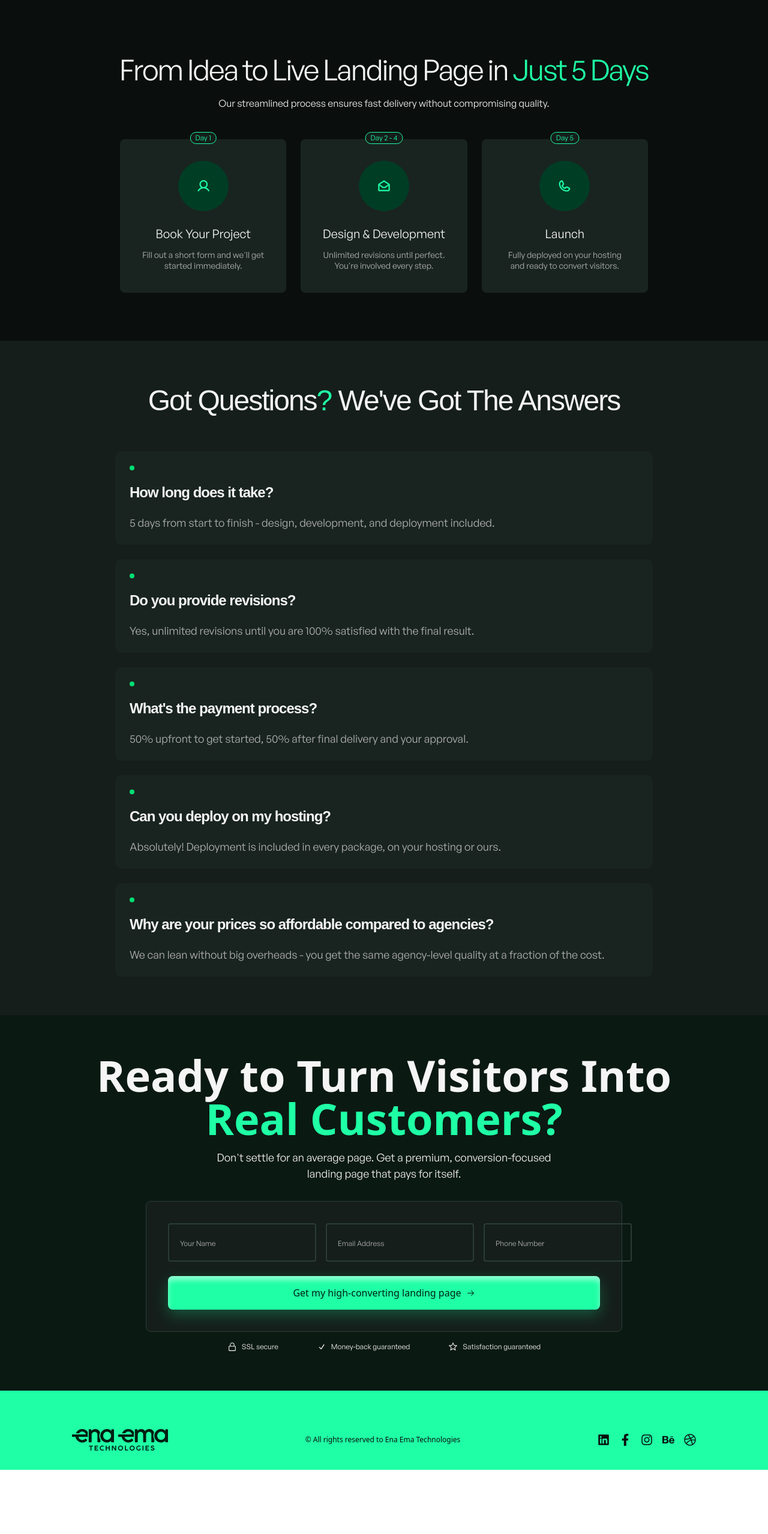
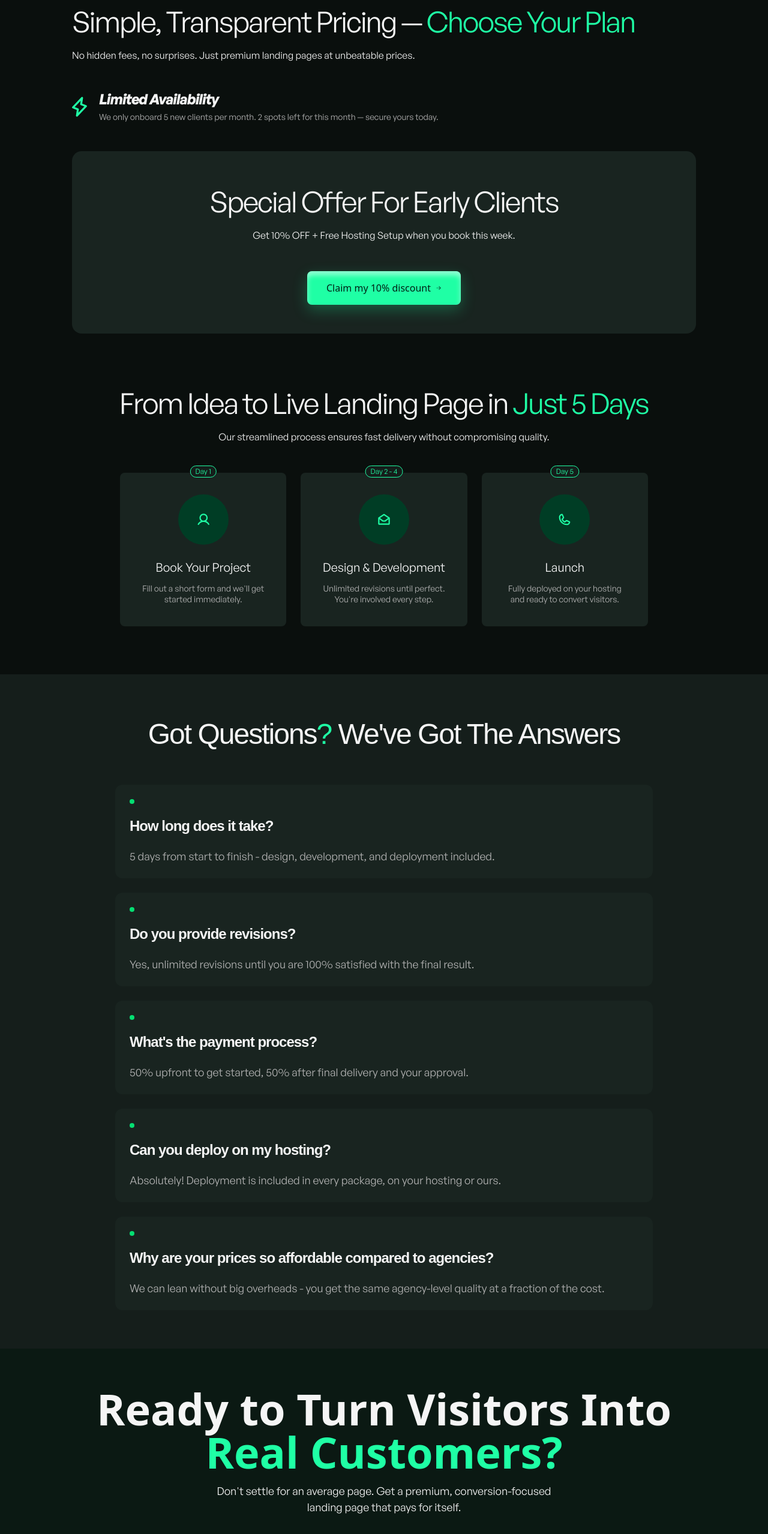
Before and after one commit to Showrab15/troscan-landing, a Next.js app: page / in a window 1280 px wide. Shown: the top 2557 px of the page at 60% size. Before the commit the page ends 2450 px from the top, so only its background shows below. Built offline with nearby package versions, Linux system fonts and the light colour scheme.

Commit message:
claim special offer section done

```diff
--- a/src/app/page.js
+++ b/src/app/page.js
@@ -1,9 +1,11 @@
 import Contact from "@/components/Contact/Contact";
 import FAQSection from "@/components/FAQ/FAQ";
+import Pricing from "@/components/Pricing/Pricing";
 
 export default function Home() {
   return (
     <div>
+      <Pricing />
       <FAQSection />
       <Contact />
     </div>
--- a/src/components/Contact/Contact.js
+++ b/src/components/Contact/Contact.js
@@ -1,112 +1,3 @@
-// // src/components/HeroFormSection.js
-// import {
-//   ArrowRightIcon,
-//   CheckIcon,
-//   LockClosedIcon,
-//   StarIcon,
-// } from "@radix-ui/react-icons";
-
-// export default function Contact() {
-//   return (
-//     <section
-//       className="bg-[var(--Color-Background-dark,#0A0F0D)] py-16 flex flex-col
-//      items-center text-center px-4 sm:px-6 lg:px-12"
-//     >
-//       {/* Title */}
-//       <h2
-//         className=" text-[36px] leading-[36px] md:text-[64px]
-//          md:leading-[72px] xl:text-[72px] xl:leading-[72px] font-bold
-//        text-[#F5F5F5] mb-4 font-sans"
-//       >
-//         Ready to Turn <br className="xl:hidden md:block hidden" /> Visitors Into{" "}
-//         <br className="md:block hidden" />
-//         <span className="text-[#1FFFA5]">Real Customers?</span>
-//       </h2>
-//       <p className="font-normal text-[#F5F5F5]  xl:text-[18px] text-[14px] sm:text-[16px] mb-8 max-w-[600px]">
-//         {`Don't`} settle for an average page. Get a premium, conversion-focused
-//         landing page that pays for itself.
-//       </p>
-
-//       {/* Form Container */}
-//       <div>
-//         <div
-//           className="bg-[var(--Color-Background,#151E1B)] border border-[var(--Color-Stroke,#2A3C36)]
-//              rounded-lg p-9 flex flex-col gap-6 md:max-w-[794px] max-w-[616px] w-full"
-//         >
-//           {/* Input Fields */}
-//           <div className="flex flex-col md:flex-row gap-4">
-//             <input
-//               type="text"
-//               placeholder="Your Name"
-//               className="flex-1 border-2 border-[#1FFFA5] rounded-[4px] p-[18px] text-[#B2B2B2] placeholder:text-[#B2B2B2] placeholder:text-[12px] focus:outline-none"
-//             />
-//             <input
-//               type="email"
-//               placeholder="Email Address"
-//               className="flex-1 border-2 border-[#1FFFA5] rounded-[4px] p-[18px]
-//               text-[#B2B2B2] placeholder:text-[#B2B2B2]  placeholder:text-[12px] focus:outline-none"
-//             />
-//             <input
-//               type="tel"
-//               placeholder="Phone Number"
-//               className="flex-1 border-2 border-[#1FFFA5] rounded-[4px] p-[18px] text-[#B2B2B2] placeholder:text-[#B2B2B2]  placeholder:text-[12px] focus:outline-none"
-//             />
-//           </div>
-
-//           {/* Button below inputs */}
-//           <button
-//             className="mx-auto flex items-center justify-center gap-2 bg-[#1FFFA5]
-//          text-[#002013] font-medium font-sans rounded-lg px-8
-//          py-4
-//           w-full shadow-[0px_9px_24px_0px_rgba(31,255,165,0.25),0px_7px_8px_0px_rgba(255,255,255,0.5)_inset] text-[12px] md:text-[16px]"
-//           >
-//             Get my high-converting landing page <ArrowRightIcon />
-//           </button>
-//         </div>
-//         <div className="mt-[16px] w-full max-w-[794px] text-[#F5F5F5] text-[12px] font-normal">
-//           {/* Mobile layout */}
-//           <div className="flex justify-between md:hidden px-[ 16px]">
-//             {/* Left Side */}
-//             <div className="flex flex-col gap-4">
-//               <div className="flex items-center gap-2">
-//                 <LockClosedIcon className="w-[16px] h-[16px]" />
-//                 SSL secure
-//               </div>
-//               <div className="flex items-center gap-2">
-//                 <StarIcon className="w-[16px] h-[16px]" />
-//                 Satisfaction guaranteed
-//               </div>
-//             </div>
-
-//             {/* Right Side */}
-//             <div className="flex items-center gap-2">
-//               <CheckIcon className="w-[16px] h-[16px]" />
-//               Money-back guaranteed
-//             </div>
-//           </div>
-
-//           {/* Desktop layout */}
-//           <ul className="hidden md:flex justify-center items-center gap-[64px]">
-//             <li className="flex items-center gap-2">
-//               <LockClosedIcon className="w-[16px] h-[16px]" />
-//               SSL secure
-//             </li>
-//             <li className="flex items-center gap-2">
-//               <CheckIcon className="w-[16px] h-[16px]" />
-//               Money-back guaranteed
-//             </li>
-//             <li className="flex items-center gap-2">
-//               <StarIcon className="w-[16px] h-[16px]" />
-//               Satisfaction guaranteed
-//             </li>
-//           </ul>
-//         </div>
-//       </div>
-//       {/* Guarantee List */}
-//     </section>
-//   );
-// }
-// src/components/HeroFormSection.js
 import {
   ArrowRightIcon,
   CheckIcon,
@@ -130,7 +21,7 @@ export default function Contact() {
         <br className="md:block hidden" />
         <span className="text-[#1FFFA5]">Real Customers?</span>
       </h2>
-      <p className="font-normal text-[#F5F5F5]  xl:text-[18px] text-[14px] sm:text-[16px] mb-8 max-w-[600px]">
+      <p className="font-normal text-[#F5F5F5]  xl:text-[18px] text-[14px] sm:text-[16px] mb-[48px] lg:mb-8 max-w-[600px]">
         {`Don't`} settle for an average page. Get a premium, conversion-focused
         landing page that pays for itself.
       </p>
@@ -139,40 +30,42 @@ export default function Contact() {
       <div>
         <div
           className="bg-[var(--Color-Background,#151E1B)] border border-[var(--Color-Stroke,#2A3C36)]
-             rounded-lg p-9 flex flex-col gap-6 md:max-w-[794px] max-w-[616px] w-full"
+             rounded-lg sm:p-9 p-[12px] flex flex-col gap-6 md:max-w-[794px] max-w-[616px] w-full"
         >
           {/* Input Fields */}
-          <div className="flex flex-col md:flex-row gap-4">
+          <div className="grid grid-cols-1 sm:grid-cols-3 gap-4">
             <input
               type="text"
               placeholder="Your Name"
-              className=" cursor-pointer hover:bg-[#192420] flex-1 border-2 border-[#2A3C36] rounded-[4px] p-[18px] text-[#B2B2B2]
+              className=" cursor-pointer hover:bg-[#192420] flex-1 border-2 border-[#2A3C36]
+               rounded-[4px] md:p-[18px] p-[14px] text-[#B2B2B2]
                placeholder:text-[#B2B2B2] placeholder:text-[12px] focus:outline-none
                 focus:border-[#1FFFA5] transition-all duration-300 ease-out"
             />
             <input
               type="email"
               placeholder="Email Address"
-              className="cursor-pointer hover:bg-[#192420] flex-1 border-2 border-[#2A3C36] rounded-[4px] p-[18px]
+              className="cursor-pointer hover:bg-[#192420] flex-1 border-2 border-[#2A3C36]
+              rounded-[4px] md:p-[18px] p-[14px]
               text-[#B2B2B2] placeholder:text-[#B2B2B2]  placeholder:text-[12px]
               focus:outline-none focus:border-[#1FFFA5] transition-all duration-300 ease-out"
             />
             <input
               type="tel"
               placeholder="Phone Number"
-              className="cursor-pointer hover:bg-[#192420] flex-1 border-2 border-[#2A3C36] rounded-[4px] p-[18px]
+              className="cursor-pointer hover:bg-[#192420] flex-1 border-2 border-[#2A3C36]
+               rounded-[4px] md:p-[18px] p-[14px]
                text-[#B2B2B2] placeholder:text-[#B2B2B2]  placeholder:text-[12px]
                focus:outline-none focus:border-[#1FFFA5] transition-all duration-300 ease-out"
             />
           </div>
 
           <button
-            className="mx-auto flex items-center justify-center gap-2 hover:gap-4 bg-[#1FFFA5]
-         text-[#002013] font-medium font-sans rounded-lg hover:rounded-[16px] px-8
-         py-4
-          w-full  text-[12px] md:text-[16px] shadow-[0px_9px_24px_0px_#1FFFA540,0px_7px_8px_0px_#FFFFFF80_inset] hover:shadow-[0px_9px_24px_0px_#1FFFA540,0px_7px_8px_0px_#FFFFFF80_inset]"
+            className="whitespace-nowrap mx-auto flex items-center justify-center gap-2 hover:gap-4 bg-[#1FFFA5]
+         text-[#002013] font-medium font-sans rounded-lg hover:rounded-[16px] px-8 py-4 w-full  text-[12px] md:text-[16px] shadow-[0px_9px_24px_0px_#1FFFA540,0px_7px_8px_0px_#FFFFFF80_inset] hover:shadow-[0px_9px_24px_0px_#1FFFA540,0px_7px_8px_0px_#FFFFFF80_inset]"
           >
-            Get my high-converting landing page <ArrowRightIcon />
+            Get my high-converting landing page{" "}
+            <ArrowRightIcon className="w-[10px] h-[10px]" />
           </button>
         </div>
         <div className="mt-[16px] w-full max-w-[794px] text-[#F5F5F5] text-[12px] font-normal">
--- a/src/components/Footer/Footer.js
+++ b/src/components/Footer/Footer.js
@@ -167,14 +167,15 @@ export default function Footer() {
         </div>
 
         {/* Right Side - Copyright and Icons */}
-        <div className="flex flex-col items-end space-y-3">
+        <div className="flex flex-col items-end space-y-4">
           {/* Copyright Text */}
-          <p className="text-[#0A0F0D] text-[12px] leading-[18px] font-normal font-sans text-right">
-            &copy; All rights reserved to Ena Ema Technologies
+          <p className=" text-[A0F0D] text-[12px] leading-[18px] font-normal font-sans text-right">
+            &copy; All rights reserved to <br className="sm:hidden block" /> Ena
+            Ema Technologies
           </p>
 
           {/* Social Icons */}
-          <div className="flex space-x-4">
+          <div className=" flex space-x-2 sm:space-x-4 items-center">
             <a
               href="https://www.linkedin.com"
               target="_blank"
--- /dev/null
+++ b/src/components/Pricing/Pricing.js
@@ -0,0 +1,62 @@
+import { ArrowRightIcon } from "@radix-ui/react-icons";
+import Image from "next/image";
+
+export default function Pricing() {
+  return (
+    <div className="bg-[#0A0F0D] xl:px-[120px] sm:px-[64px] px-[16px]">
+      <h3
+        className="font-medium font-manrope text-[#F5F5F5] xl:text-[48px] xl:leading-[72px] text-[36px] leading-[42px]
+ -tracking-[2px]"
+      >
+        Simple, Transparent Pricing —{" "}
+        <span className="text-[#1FFFA5]">Choose Your Plan</span>
+      </h3>
+      <p className="mt-[8px] font-normal font-general-sans sm:text-[16px] text-[14px] leading-[18px] sm:leading-[24px] text-[#F5F5F5]">
+        No hidden fees, no surprises. Just premium landing pages at unbeatable
+        prices.
+      </p>
+      {/* middle section */}
+      <div className="flex gap-[20px] items-center my-[48px]">
+        <Image src="/FlashIcon.svg" alt="Flash Icon" width={25} height={36} />
+        <div>
+          <h6 className="font-manrope font-bold text-[24px] leading-[26px] -tracking-[1px] text-[#F5F5F5]">
+            Limited Availability
+          </h6>
+          <p className="mt-[8px] font-normal font-general-sans text-[14px] leading-[18px] text-[#B2B2B2]">
+            We only onboard 5 new clients per month. 2 spots left for this month
+            — secure yours today.
+          </p>
+        </div>
+      </div>
+
+      {/* box section */}
+      <section
+        className="bg-[#192420] rounded-[16px] md:p-[48px] sm:p-[32px] p-[24px] flex flex-col
+     items-center text-center "
+      >
+        {/* Title */}
+        <h2
+          className="text-[24px] leading-[26px] md:text-[36px]
+         md:leading-[42px] xl:text-[48px] xl:leading-[72px] sm:-tracking-[2px] -tracking-[2px] sm:font-medium
+       sm:text-[#F5F5F5] font-bold text-[#1FFFA5]  font-manrope"
+        >
+          Special Offer For Early Clients
+        </h2>
+        <p className="mt-2 font-general-sans font-normal text-[#F5F5F5]  xl:text-[16px] text-[14px] sm:text-[16px] leading-[24px]">
+          Get 10% OFF + Free Hosting Setup when you book this week.
+        </p>
+        <button
+          className="w-auto mt-[24px] sm:mt-[48px]  mx-auto flex items-center justify-center
+                     gap-2 hover:gap-4 bg-[#1FFFA5]
+                 text-[#002013] font-medium font-sans rounded-lg hover:rounded-[16px]
+                  px-8 py-4   text-[12px] md:text-[16px]
+                   shadow-[0px_9px_24px_0px_#1FFFA540,0px_7px_8px_0px_#FFFFFF80_inset]
+                    hover:shadow-[0px_9px_24px_0px_#1FFFA540,0px_7px_8px_0px_#FFFFFF80_inset]"
+        >
+          Claim my 10% discount
+          <ArrowRightIcon className="text-[#002013] w-[10px] h-[10px]" />
+        </button>
+      </section>
+    </div>
+  );
+}
```
Also changed, not shown: public/FlashIcon.svg (added), 1 other file (tests, documents, lock files or other folders).
